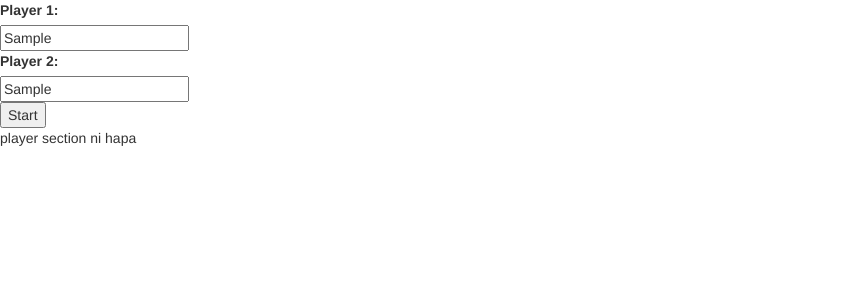
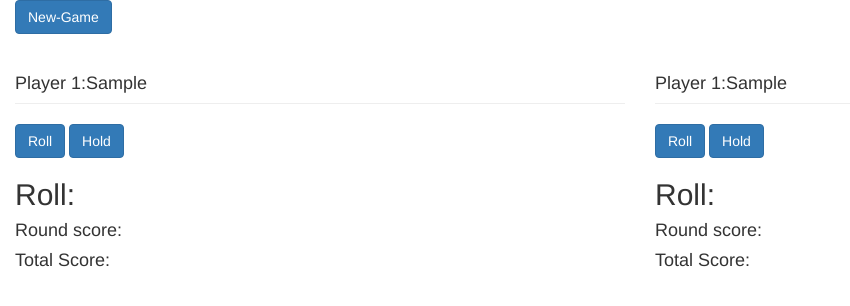
Before and after one commit to mutwirivic/pigDice, a plain HTML site: page index.html in a window 1280 px wide. Both pictures are taken after typing "Sample", "Sample" into the empty fields and a click on the button "Start". Shown: the whole page, without its empty margins (0-850 px from the left). Drawn offline with Linux system fonts and the light colour scheme.

Commit message:
Roll button working for both players

```diff
--- a/css/styles.css
+++ b/css/styles.css
@@ -0,0 +1,3 @@
+#player-section{
+  display: none;
+}
--- a/index.html
+++ b/index.html
@@ -10,20 +10,40 @@
 </head>
 
 <body>
+  <div class="container-fluid">
     <div class="" id="start-menu">
       <form class="start-form" id="nameForm">
         <label for="">Player 1:</label><br/>
         <input type="text" name="" value="" id="playerOneName"><br/>
         <label for="">Player 2:</label><br/>
         <input type="text" name="" value="" id="playerTwoName"><br/>
-      <button type="submit" name="button">Start</button>
+        <button class="btn btn-primary" type="submit" name="button" id="startBtn">Start</button>
       </form>
 
     </div>
     <div class="" id="player-section">
-    <p>player section ni hapa</p>
+      <button class="btn btn-primary" type="" name="" id="new-game">New-Game</button>
+      <div class="row">
+        <div class="col-md-6">
+          <h4 class="page-header">Player 1:<span id="playerOneShow"></span></h4>
+          <button class="btn btn-primary" type="" name="" id="playerOneRollBtn">Roll</button>
+          <button class="btn btn-primary" type="button" name="button">Hold</button>
+          <h2>Roll:  <span id="playerOneRoll"></span></h2>
+          <h4>Round score:<span></span></h4>
+          <h4>Total Score:<span></span></h4>
+
         </div>
-
+        <div class="col-md-6">
+          <h4 class="page-header">Player 1:<span id="playerTwoShow"></span></h4>
+          <button class="btn btn-primary" type="button" name="button" id="playerTwoRollBtn">Roll</button>
+          <button class="btn btn-primary" type="button" name="button">Hold</button>
+          <h2>Roll:  <span id="playerTwoRoll"></span></h2>
+          <h4>Round score:<span></span></h4>
+          <h4>Total Score:<span></span></h4>
+        </div>
+      </div>
+    </div>
+  </div>
 </body>
 
 </html>
--- a/js/scripts.js
+++ b/js/scripts.js
@@ -1,16 +1,43 @@
-
-
+function resetFields(){
+ $("#playerOneName").val('');
+ $("#playerTwoName").val('');
+}
+var rollDice = function () {
+  return Math.floor(6*Math.random()+1);
+}
 //FRONT-END
 $(document).ready(function(){
 
-$("#nameForm").submit(function(event){
-  event.preventDefault();
-  var player1=$("#playerOneName").val();
-  console.log(player1);
-  var player2=$("#playerTwoName").val();
-  console.log(player2)
-})
+  $("#nameForm").submit(function(event){
+    event.preventDefault();
+    var player1=$("#playerOneName").val();
+    var player2=$("#playerTwoName").val();
+    resetFields();
+
+    $("#nameForm").hide();
+    $("#player-section").show();
+    $("#playerOneShow").text(player1);
+    $("#playerTwoShow").text(player2);
+
+  })
 
 
+  $("#new-game").click(function(){
+    $("#nameForm").show();
+    $("#player-section").hide();
+  });
 
+
+  //roll dice 1
+  $("#playerOneRollBtn").click(function(){
+    var player1roll=rollDice();
+    //console.log(player1roll);
+    $("#playerOneRoll").text(player1roll);
+  })
+
+  //roll dice two
+  $("#playerTwoRollBtn").click(function(){
+    var player2roll=rollDice();
+    $("#playerTwoRoll").text(player2roll);
+  })
 });
```
Lines whose indentation alone changed are shown as unchanged.
